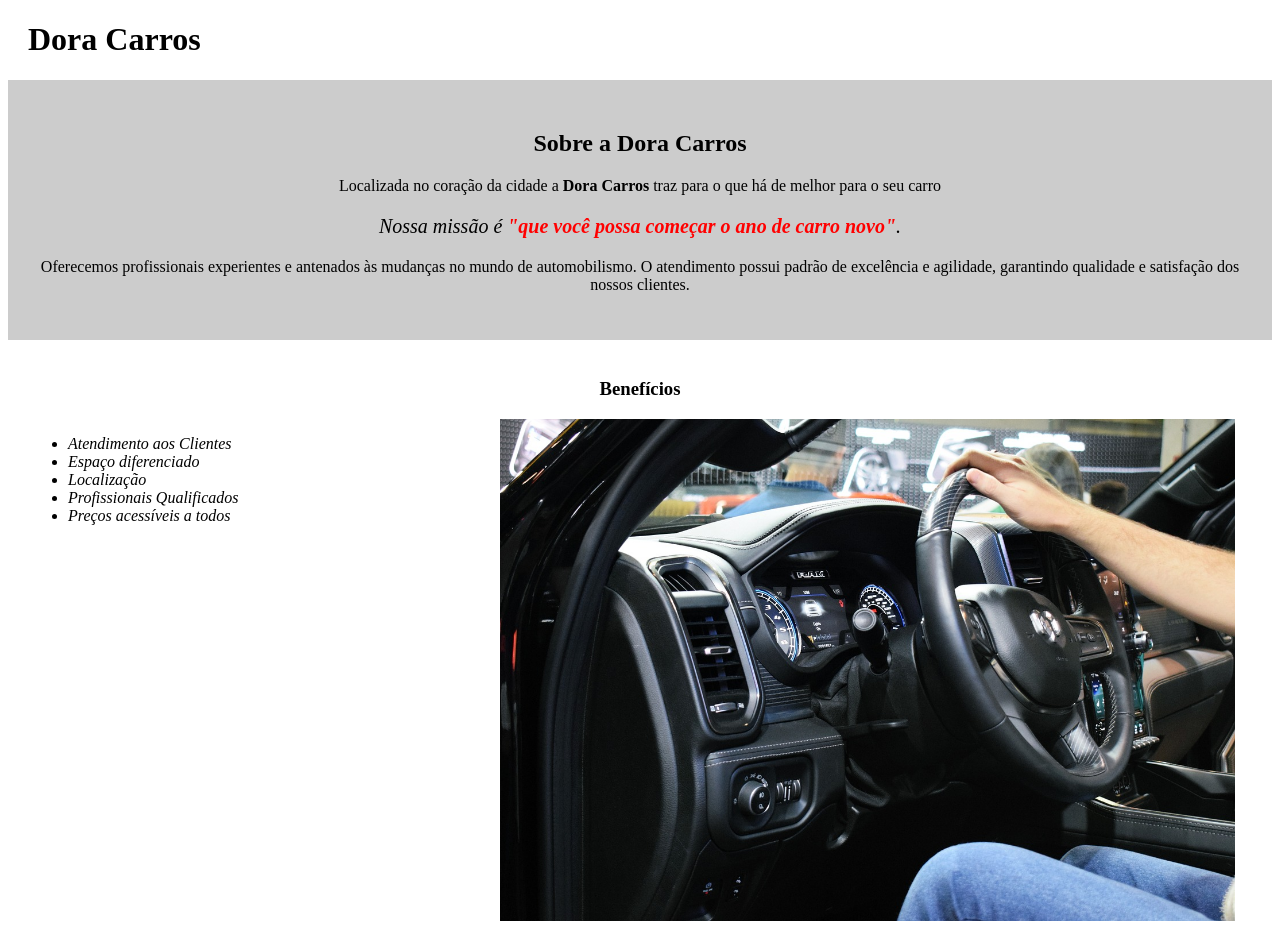
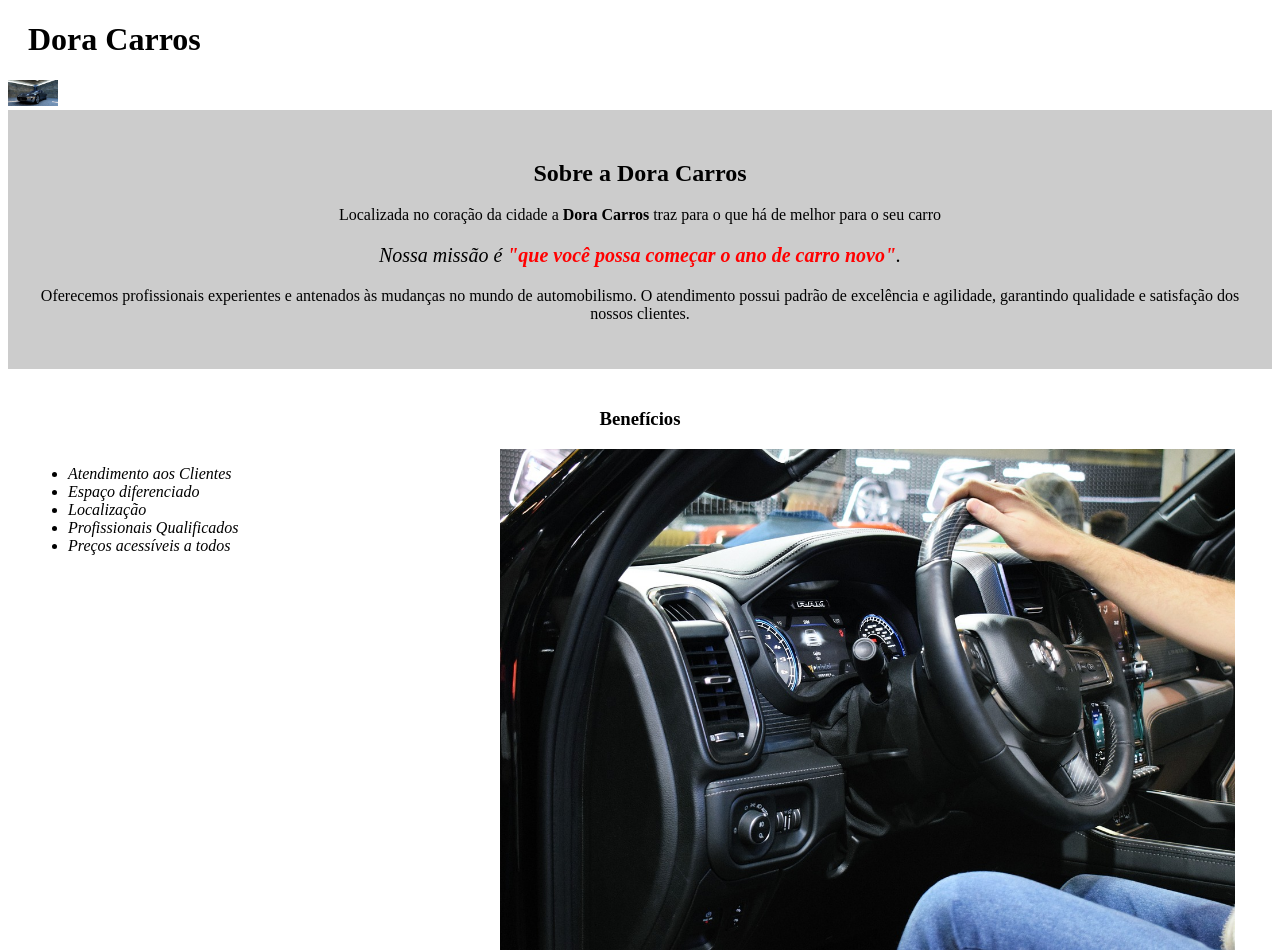
Before and after one commit to Ghus007/BHA, a plain HTML site: page index.html in a window 1280 px wide. Drawn offline with Linux system fonts and the light colour scheme.

Commit message:
Update index.html

```diff
--- a/index.html
+++ b/index.html
@@ -9,6 +9,7 @@
 	<body>
 		<header>
 			<h1 class="titulo-principal">Dora Carros</h1>
+			<img id="banner" src="maserati-gran-turismo-1649119_1280.jpg">
 		</header>
 
 
```
